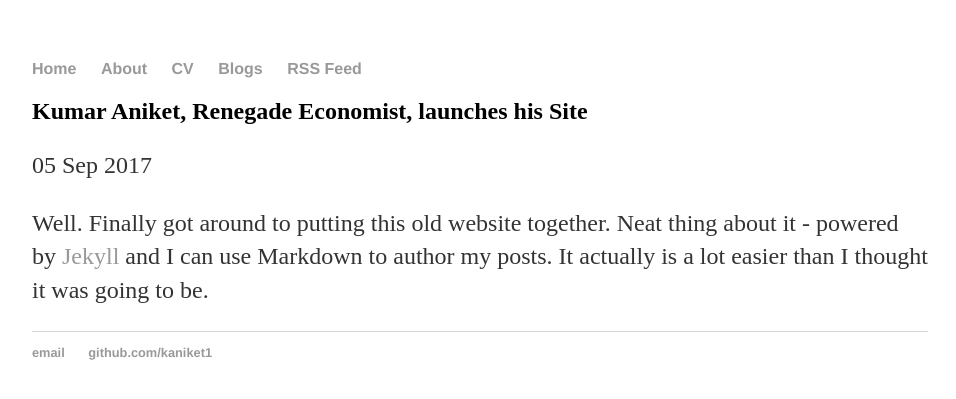
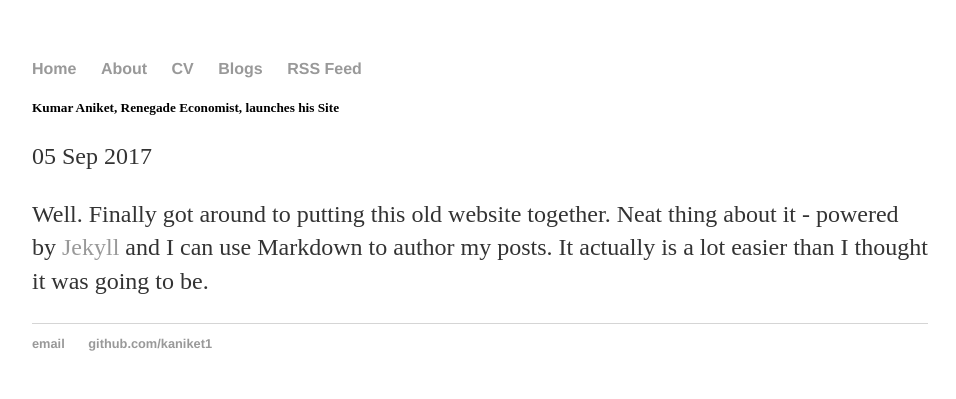
Before and after one commit to kaniket1/kaniket1.github.io, a Jekyll site: the page built from _posts/2017-09-05-The-first-post.md, in a window 1280 px wide. Shown: the top 399 px of the page, without its empty margins (160-1116 px from the left). Built offline with Jekyll 4.4.1, drawn with Linux system fonts in a browser that asks for light colours.

Commit message:
Update post.html

```diff
--- a/_layouts/post.html
+++ b/_layouts/post.html
@@ -1,7 +1,7 @@
 ---
 layout: default
 ---
-<h2>{{ page.title }}</h2>
+<h5>{{ page.title }}</h5>
 <p class="meta">{{ page.date | date_to_string }}</p>
 
 <div class="post">
```
